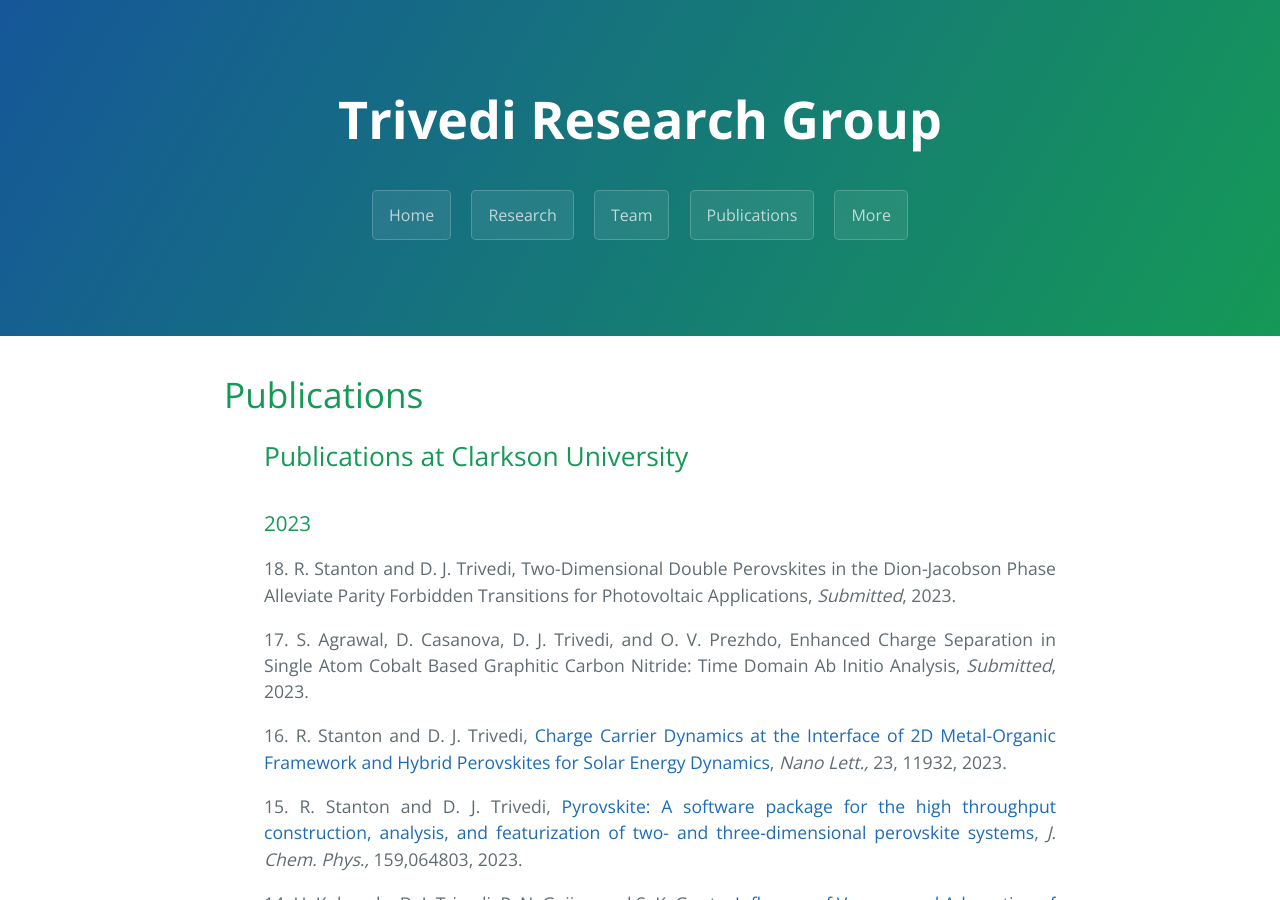
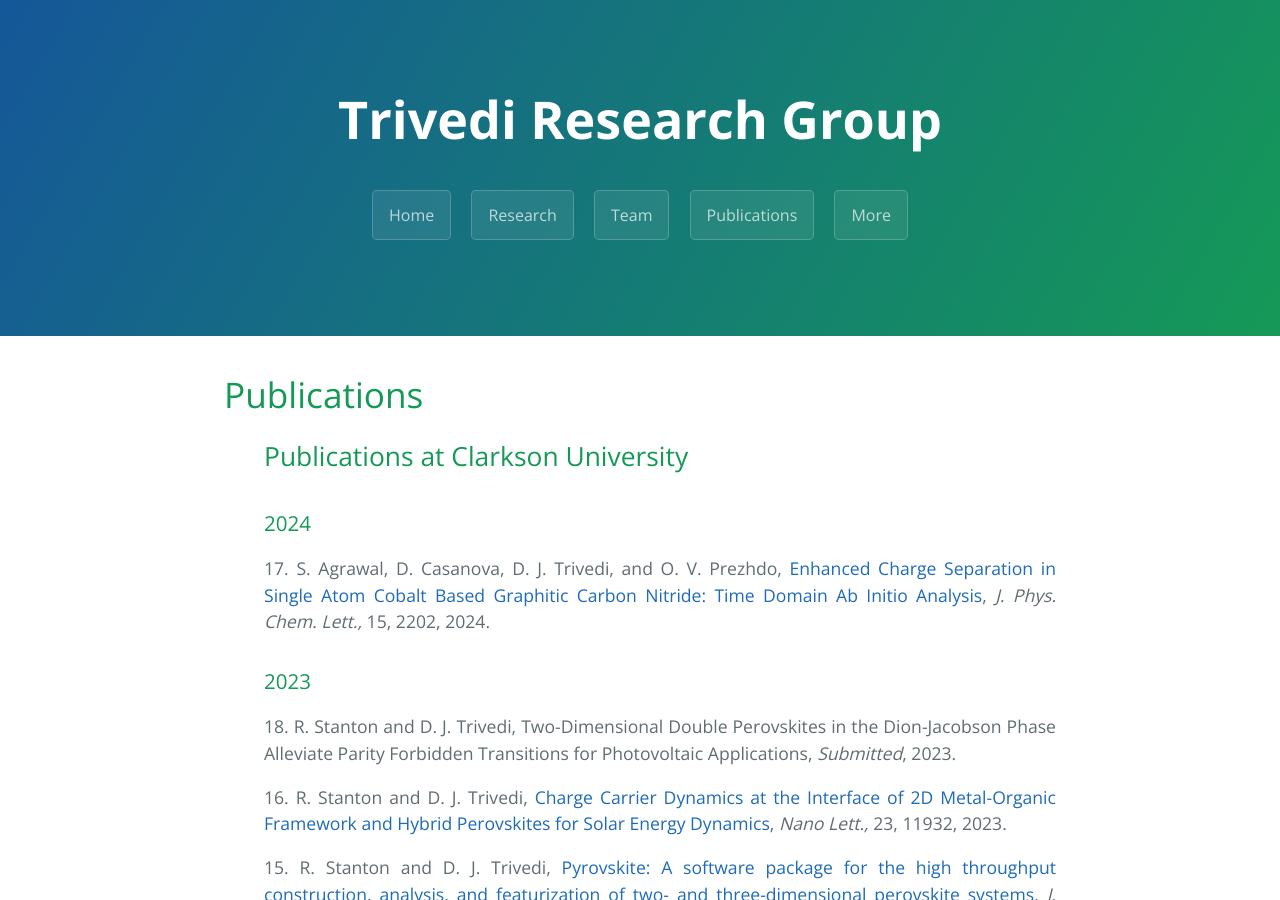
Before and after one commit to dharatrivedi/dharatrivedi.github.io, a Jekyll site: the page built from publication.html, in a window 1280 px wide and 900 px high. Built offline with Jekyll 4.4.1, drawn with Linux system fonts in a browser that asks for light colours.

Commit message:
Update publication.html

```diff
--- a/publication.html
+++ b/publication.html
@@ -7,10 +7,11 @@
   <h1>Publications</h1>
   <ul class="clearfix" style="text-align:justify">
     <h2>Publications at Clarkson University</h2>
+    <h3>2024</h3>
+     17. S. Agrawal, D. Casanova, D. J. Trivedi, and O. V. Prezhdo, <a href="https://pubs.acs.org/doi/10.1021/acs.jpclett.3c03621">Enhanced Charge Separation in Single Atom Cobalt Based Graphitic Carbon Nitride: Time Domain Ab Initio Analysis</a>, <i> J. Phys. Chem. Lett.,</i> 15, 2202, 2024.
+          <p> </p>
     <h3>2023</h3>
      18. R. Stanton and D. J. Trivedi, Two-Dimensional Double Perovskites in the Dion-Jacobson Phase Alleviate Parity Forbidden Transitions for Photovoltaic Applications, <i> Submitted</i>, 2023.
-          <p> </p>
-     17. S. Agrawal, D. Casanova, D. J. Trivedi, and O. V. Prezhdo, Enhanced Charge Separation in Single Atom Cobalt Based Graphitic Carbon Nitride: Time Domain Ab Initio Analysis, <i> Submitted</i>, 2023.
           <p> </p>
      16. R. Stanton and D. J. Trivedi, <a href="https://doi.org/10.1021/acs.nanolett.3c04054">Charge Carrier Dynamics at the Interface of 2D Metal-Organic Framework and Hybrid Perovskites for Solar Energy Dynamics</a>, <i> Nano Lett.,</i> 23, 11932, 2023.
           <p> </p>
```
